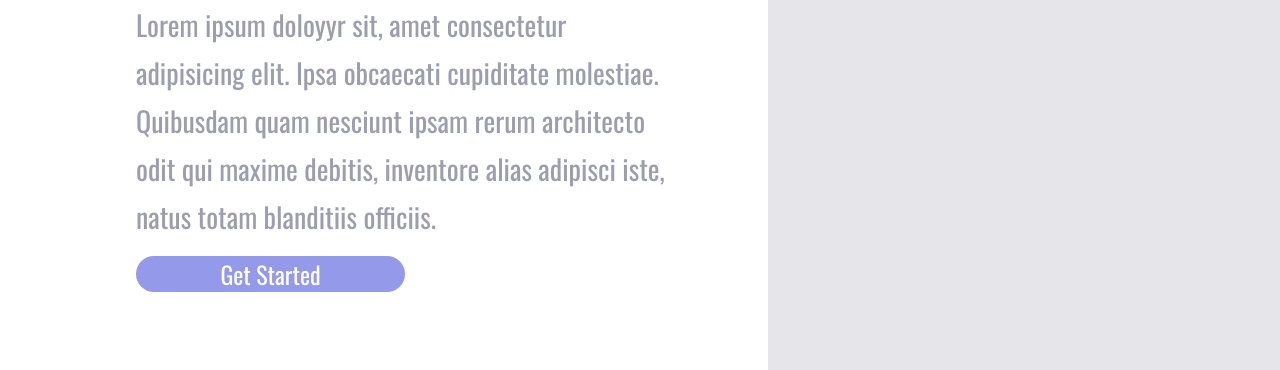
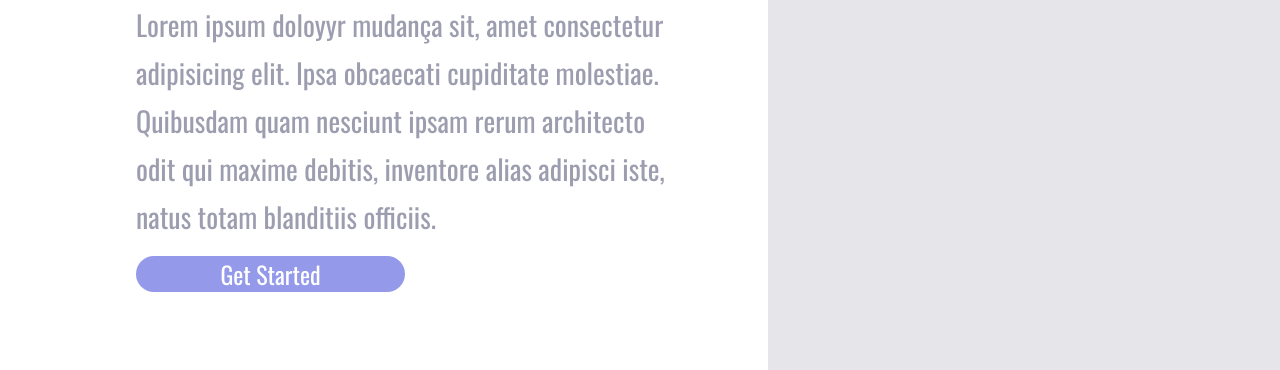
Before and after one commit to LuizAntonio1/Aula, a plain HTML site: page Projeto pt.1/index.html in a window 1280 px wide. Shown: the part 430-800 px from the top of the page. Drawn offline with nearby package versions, Linux system fonts and the light colour scheme.

Commit message:
Update index.html
alteração do loren

```diff
--- a/Projeto pt.1/index.html
+++ b/Projeto pt.1/index.html
@@ -13,7 +13,7 @@
     <div class="wrapper">
     <section class="container-left">
         <h1>Easy Shopping Via Mobile</h1>
-        <p>Lorem ipsum doloyyr sit, amet consectetur adipisicing elit. Ipsa obcaecati cupiditate molestiae. Quibusdam quam nesciunt ipsam rerum architecto odit qui maxime debitis, inventore alias adipisci iste, natus totam blanditiis officiis. </p>
+        <p>Lorem ipsum doloyyr mudança sit, amet consectetur adipisicing elit. Ipsa obcaecati cupiditate molestiae. Quibusdam quam nesciunt ipsam rerum architecto odit qui maxime debitis, inventore alias adipisci iste, natus totam blanditiis officiis. </p>
         <button>Get Started</button>
     </section>
     <Section class="container-right">
```
